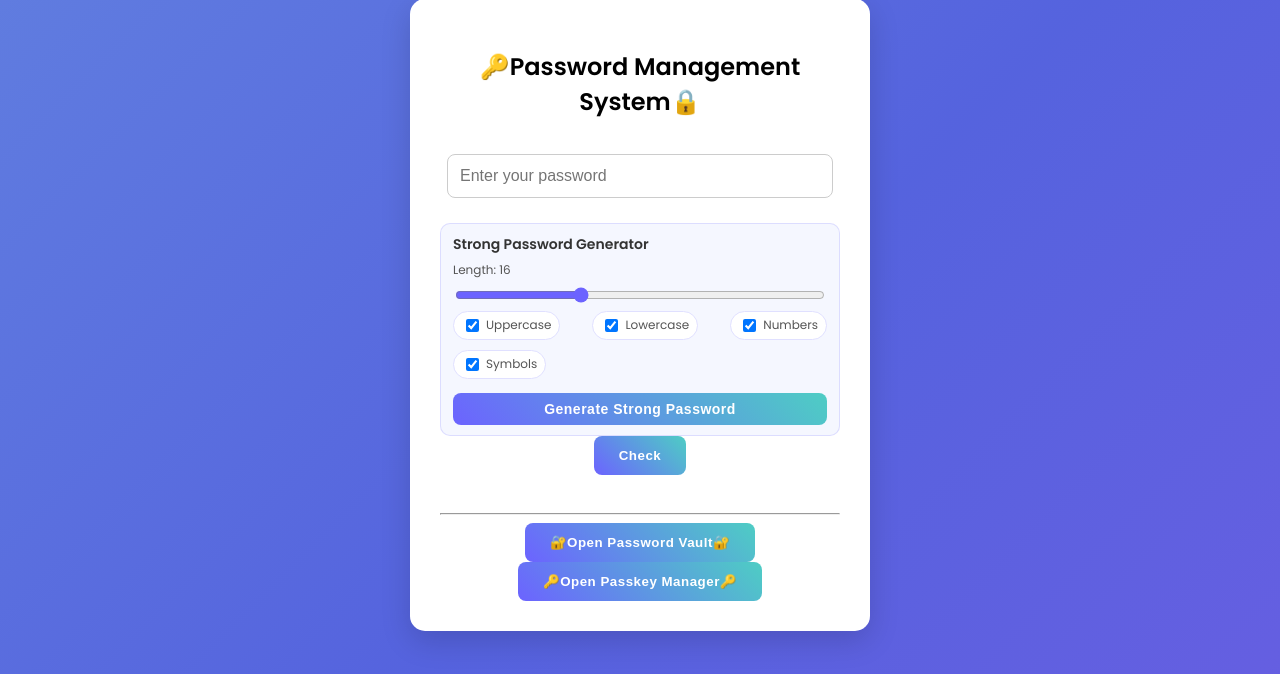
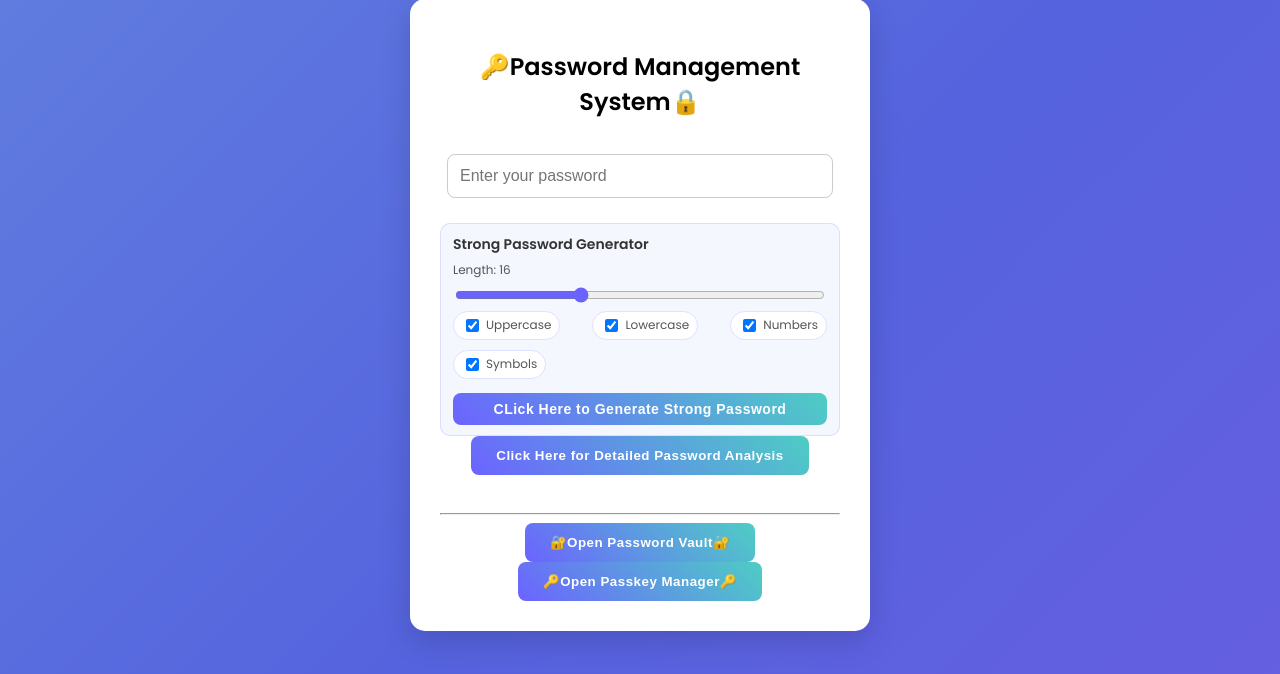
Before and after one commit to HarjasSinghKhanuja/Password-Management-System, a Flask app: page / in a window 1280 px wide. Shown: the part 85-759 px from the top of the page. Run offline with Flask 3, Linux system fonts and the light colour scheme.

Commit message:
Changed Button Labels for Better User Understanding.

```diff
--- a/templates/index.html
+++ b/templates/index.html
@@ -31,10 +31,10 @@
                 <label><input type="checkbox" id="gen-symbols" checked> Symbols</label>
             </div>
 
-            <button type="button" id="generate-btn">Generate Strong Password</button>
+            <button type="button" id="generate-btn">CLick Here to Generate Strong Password</button>
         </div>
 
-        <button type="submit">Check</button>
+        <button type="submit">Click Here for Detailed Password Analysis</button>
     </form>
 
     {% if result %}
```
